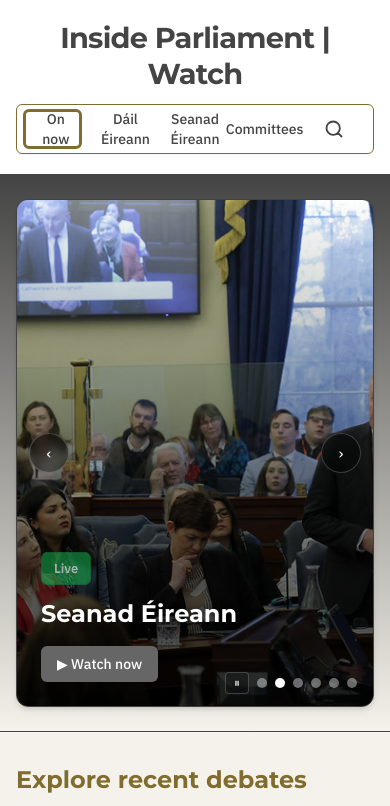
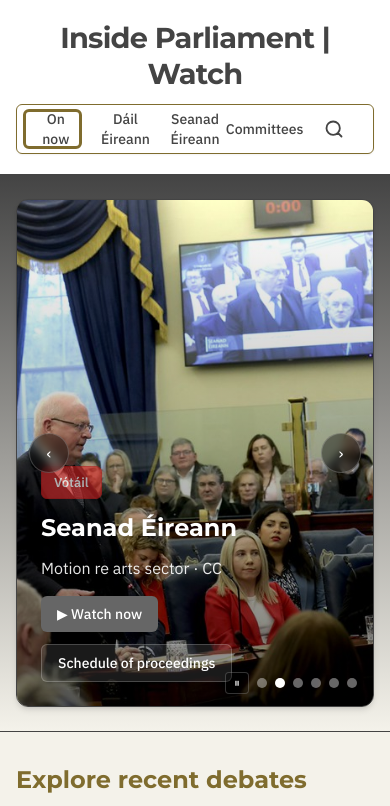
Before and after one commit to bubcass/vod-poc, a React (Vite) app: page / in a window 390 px wide. Shown: the top 806 px of the page. Built offline with nearby package versions, Linux system fonts and the light colour scheme.

Commit message:
UX update

```diff
--- a/src/pages/VodPage.tsx
+++ b/src/pages/VodPage.tsx
@@ -8,19 +8,18 @@
   const dateField: unknown = (item as any)?.date;
   if (typeof dateField === "string" && dateField.trim()) {
     const restStr =
-      typeof item.meta === "object"
-        ? item.meta?.rest
-        : typeof item.meta === "string"
-        ? item.meta.replace(dateField, "").replace(/^(\s*[—·,-]\s*)/, "").trim()
+      typeof (item as any).meta === "object"
+        ? (item as any).meta?.rest
+        : typeof (item as any).meta === "string"
+        ? (item as any).meta.replace(dateField, "").replace(/^(\s*[—·,-]\s*)/, "").trim()
         : undefined;
     return { main: dateField.trim(), rest: restStr };
   }
 
-  if (item.meta && typeof item.meta === "object") {
-    return { main: item.meta.main, rest: item.meta.rest };
-  }
+  const meta = (item as any).meta;
+  if (meta && typeof meta === "object") return { main: meta.main, rest: meta.rest };
 
-  const s = typeof item.meta === "string" ? item.meta.trim() : "";
+  const s = typeof meta === "string" ? meta.trim() : "";
   if (!s) return {};
 
   let splitIdx = s.indexOf(" — ");
@@ -37,9 +36,7 @@
   }
 
   const dotIdx = s.indexOf(" · ");
-  if (dotIdx > 0) {
-    return { main: s.slice(0, dotIdx).trim(), rest: s.slice(dotIdx + 3).trim() };
-  }
+  if (dotIdx > 0) return { main: s.slice(0, dotIdx).trim(), rest: s.slice(dotIdx + 3).trim() };
 
   return { rest: s };
 }
@@ -48,24 +45,19 @@
   const [activeTab, setActiveTab] = useState<TabKey>("ALL");
   const [q, setQ] = useState("");
 
+  // Base items by tab
   const itemsForTab: VodItem[] = useMemo(() => {
     switch (activeTab) {
-      case "DAIL":
-        return vodDail;
-      case "SEANAD":
-        return vodSeanad;
-      case "COMMITTEES":
-        return vodCommittees;
-      case "SEARCH":
-        return vodAll;
+      case "DAIL": return vodDail;
+      case "SEANAD": return vodSeanad;
+      case "COMMITTEES": return vodCommittees;
+      case "SEARCH": return vodAll;
       case "ALL":
-      default:
-        return vodAll;
+      default: return vodAll;
     }
   }, [activeTab]);
 
-  // Hero source for the *standard* (non-Live) flow — we’ll still use the same component,
-  // but we’ll override its "items" with Live slides on the ALL tab.
+  // Featured (non-SEARCH) — note join by " · "
   const featured = useMemo(() => {
     if (activeTab === "SEARCH") return [];
     return itemsForTab.slice(0, 5).map((it) => {
@@ -73,16 +65,17 @@
       return {
         id: it.id,
         title: it.title,
-        meta: [nm.main, nm.rest].filter(Boolean).join(" — "),
+        meta: [nm.main, nm.rest].filter(Boolean).join(" · "),
         thumb: it.thumb,
         href: it.href,
-        debate: it.debate,
-        badges: it.forum ? [{ label: it.forum }] : undefined,
+        debate: (it as any).debate,
+        forum: it.forum,
+        status: (((it as any)?.status ?? "") as string).toLowerCase(),
       };
     });
   }, [itemsForTab, activeTab]);
 
-  // SEARCH filtering
+  // SEARCH results
   const filteredForSearch: VodItem[] = useMemo(() => {
     if (activeTab !== "SEARCH") return itemsForTab;
     const term = q.trim().toLowerCase();
@@ -90,7 +83,7 @@
     return vodAll
       .filter((v) => {
         const nm = normalizeMetaFromItem(v);
-        const hay = [v.title, v.forum, v.topic, nm.main, nm.rest]
+        const hay = [v.title, v.forum, (v as any).topic, nm.main, nm.rest]
           .filter(Boolean)
           .join(" ")
           .toLowerCase();
@@ -99,15 +92,15 @@
       .slice(0, 30);
   }, [activeTab, q, itemsForTab]);
 
-  // --- Explore shelves ---
+  // Explore shelves
   const leadersOnly = useMemo(
-    () => vodAll.filter((v) => (v.topic || "").toLowerCase().includes("leader")),
+    () => vodAll.filter((v) => (((v as any).topic || "") as string).toLowerCase().includes("leader")),
     []
   );
   const orderOfBusinessOnly = useMemo(
     () =>
       vodAll.filter((v) => {
-        const t = (v.topic || "").toLowerCase();
+        const t = (((v as any).topic || "") as string).toLowerCase();
         const ti = (v.title || "").toLowerCase();
         return t.includes("order of business") || ti.includes("order of business");
       }),
@@ -116,20 +109,20 @@
   const privateMembersOnly = useMemo(
     () =>
       vodAll.filter((v) => {
-        const t = (v.topic || "").toLowerCase();
+        const t = (((v as any).topic || "") as string).toLowerCase();
         const ti = (v.title || "").toLowerCase();
         return t.includes("private members") || ti.includes("private members");
       }),
     []
   );
 
-  // --- Dáil, Seanad, Committees shelves ---
+  // Per-forum shelves
   const leadersDail = useMemo(
     () =>
       vodAll.filter(
         (v) =>
           v.forum === "Dáil Éireann" &&
-          ((v.topic || "").toLowerCase().includes("leader") ||
+          ((((v as any).topic || "") as string).toLowerCase().includes("leader") ||
             (v.title || "").toLowerCase().includes("leader"))
       ),
     []
@@ -140,59 +133,71 @@
       vodAll.filter(
         (v) =>
           v.forum === "Seanad Éireann" &&
-          ((v.topic || "").toLowerCase().includes("order of business") ||
+          ((((v as any).topic || "") as string).toLowerCase().includes("order of business") ||
             (v.title || "").toLowerCase().includes("order of business"))
       ),
     []
   );
 
-  // Committees-specific filter for “Schools funding”
   const schoolsFunding = useMemo(
     () =>
       vodAll.filter(
         (v) =>
-          v.forum?.toLowerCase().includes("committee") &&
-          (v.title?.toLowerCase().includes("school") ||
-            v.topic?.toLowerCase().includes("school")) &&
-          (v.title?.toLowerCase().includes("funding") ||
-            v.topic?.toLowerCase().includes("funding"))
+          (v.forum || "").toLowerCase().includes("committee") &&
+          ((v.title || "").toLowerCase().includes("school") ||
+            (((v as any).topic || "") as string).toLowerCase().includes("school")) &&
+          ((v.title || "").toLowerCase().includes("funding") ||
+            (((v as any).topic || "") as string).toLowerCase().includes("funding"))
       ),
     []
   );
 
-  // ----- LIVE slides (only used in the hero when activeTab === "ALL") -----
-  type LiveSlideItem = {
+  // ----- DATA-DRIVEN "On now" slides for ALL tab -----
+  type FeaturedItemLocal = {
     id: string;
-    title: string;
+    title: string; // will show in subline
+    meta?: string; // already joined with dot
     thumb: string;
     href?: string;
-    meta?: string;
+    debate?: string;
+    forum?: string; // big headline
+    status?: string; // controls pill on ALL tab
+    badges?: { label: string }[];
   };
 
-  const pickFirst = (pred: (v: VodItem) => boolean): VodItem | undefined =>
-    vodAll.find(pred) || vodAll[0];
+  const ON_NOW = new Set(["live", "in public session", "public", "vote", "vótáil", "votáil", "votail"]);
 
-  const liveSlides: LiveSlideItem[] = useMemo(() => {
-    const dail = pickFirst((v) => (v.forum || "").toLowerCase().includes("dáil"));
-    const seanad = pickFirst((v) => (v.forum || "").toLowerCase().includes("seanad"));
+  const allFromDataOnNow: FeaturedItemLocal[] = useMemo(() => {
+    const items = vodAll
+      .filter((v) => ON_NOW.has((((v as any).status ?? "") as string).toLowerCase()))
+      .map((v) => {
+        const nm = normalizeMetaFromItem(v);
+        return {
+          id: v.id,
+          title: v.title,
+          meta: nm.rest || "", // exclude date for On now
+          thumb: v.thumb,
+          href: v.href,
+          debate: (v as any).debate,
+          forum: v.forum,
+          status: (((v as any).status ?? "") as string).toLowerCase(),
+        } as FeaturedItemLocal;
+      });
 
-    const room = (n: number) =>
-      pickFirst(
-        (v) =>
-          (v.forum || "").toLowerCase().includes("committee") &&
-          ((v.title || "").toLowerCase().includes(`room ${n}`) ||
-            (v.topic || "").toLowerCase().includes(`room ${n}`))
-      );
+    const chamberRank = (forum: string) =>
+      forum?.toLowerCase().includes("dáil") ? 0 :
+      forum?.toLowerCase().includes("seanad") ? 1 :
+      2;
 
-    const slides: LiveSlideItem[] = [];
-    if (dail) slides.push({ id: "live-dail", title: "Dáil Éireann", thumb: dail.thumb, href: dail.href });
-    if (seanad) slides.push({ id: "live-seanad", title: "Seanad Éireann", thumb: seanad.thumb, href: seanad.href });
-    for (let n = 1; n <= 4; n++) {
-      const r = room(n);
-      if (r) slides.push({ id: `live-committee-${n}`, title: `Committee Room ${n}`, thumb: r.thumb, href: r.href });
-    }
-    return slides.length ? slides : featured;
-  }, [featured]);
+    items.sort((a, b) => {
+      const ar = chamberRank(a.forum || "");
+      const br = chamberRank(b.forum || "");
+      if (ar !== br) return ar - br;
+      return (a.title || "").localeCompare(b.title || "");
+    });
+
+    return items;
+  }, []);
 
   const VISIBLE_LIMIT = activeTab === "SEARCH" ? 30 : 8;
 
@@ -225,22 +230,23 @@
                 className="w-full rounded-md border border-brand-gray-300 px-3 py-2 focus:outline-none focus:ring-2 focus:ring-brand-gold"
               />
               <div className="mt-2 text-xs text-brand-gray-600">
-                Showing {filteredForSearch.length} result
-                {filteredForSearch.length === 1 ? "" : "s"}
+                Showing {filteredForSearch.length} result{filteredForSearch.length === 1 ? "" : "s"}
                 {q ? <> for <span className="font-medium">“{q}”</span></> : null}.
               </div>
             </div>
           </div>
         </section>
       ) : (
-        // Width-stable hero (unchanged sizing)
+        // Width-stable hero
         <section className="bg-gradient-to-b from-brand-gray-50 to-brand-cream">
           <div className="max-w-6xl mx-auto px-4 py-6">
             <HeroCarousel
-              items={activeTab === "ALL" ? liveSlides : featured}
+              items={activeTab === "ALL"
+                ? (allFromDataOnNow.length ? (allFromDataOnNow as any) : (featured as any))
+                : (featured as any)}
               intervalMs={6000}
               onPlay={(item) => item.href && window.open(item.href, "_self")}
-              liveMode={activeTab === "ALL"} // only ALL gets the green "Live" pill
+              liveMode={activeTab === "ALL" && allFromDataOnNow.length > 0}
             />
           </div>
         </section>
@@ -248,14 +254,12 @@
 
       {/* MAIN */}
       <main className="flex-grow">
-        {/* Primary shelf */}
         <VodGrid
           title={activeTab === "SEARCH" ? "Search results" : "Explore recent debates"}
           items={activeTab === "SEARCH" ? filteredForSearch : itemsForTab}
           limit={VISIBLE_LIMIT}
         />
 
-        {/* Explore-only shelves */}
         {activeTab === "ALL" && leadersOnly.length > 0 && (
           <VodGrid title="Discover: Leaders’ Questions" items={leadersOnly} limit={9} />
         )}
@@ -266,17 +270,14 @@
           <VodGrid title="Discover: Private Members’ Business" items={privateMembersOnly} limit={9} />
         )}
 
-        {/* Dáil-specific shelf */}
         {activeTab === "DAIL" && leadersDail.length > 0 && (
           <VodGrid title="Discover: Leaders’ Questions" items={leadersDail} limit={9} />
         )}
 
-        {/* Seanad-specific shelf */}
         {activeTab === "SEANAD" && orderSeanad.length > 0 && (
           <VodGrid title="Discover: Order of Business" items={orderSeanad} limit={9} />
         )}
 
-        {/* Committees-specific shelf */}
         {activeTab === "COMMITTEES" && schoolsFunding.length > 0 && (
           <VodGrid title="In Focus: Schools funding" items={schoolsFunding} limit={9} />
         )}
@@ -348,10 +349,16 @@
 function VodCard({ item }: { item: VodItem }) {
   const { main: metaMain, rest: metaRest } = normalizeMetaFromItem(item);
 
-  // Optional status-based suppression if you add `status` in data later
-  const status = ((item as any)?.status || "").toString().toLowerCase();
-  const isSpecial = ["live", "public", "vote", "vótáil", "votáil", "votail"].includes(status);
-  const showOnDemand = !isSpecial; // default true (most VOD is on demand)
+  const rawStatus = (((item as any)?.status || "") as string).toLowerCase();
+  const isSpecial =
+    rawStatus === "live" ||
+    rawStatus === "public" ||
+    rawStatus === "in public session" ||
+    rawStatus === "vote" ||
+    rawStatus === "vótáil" ||
+    rawStatus === "votáil" ||
+    rawStatus === "votail";
+  const showOnDemand = !isSpecial;
 
   return (
     <a
@@ -366,7 +373,7 @@
           loading="lazy"
         />
 
-        {/* Badge row (bottom-left): forum + On demand (blue) */}
+        {/* Badge row (bottom-left) */}
         <div className="absolute left-2 bottom-2 flex items-center gap-1">
           {item.forum && (
             <span className="inline-flex items-center px-2.5 py-0.5 text-[11px] font-semibold rounded-md bg-[#FFC107]/90 text-black border border-[#E0A800] shadow-sm">
@@ -409,13 +416,15 @@
 
 /* ===================== Width-stable container-locked hero carousel ===================== */
 
-type FeaturedItemLocal = {
+type FeaturedItemLocalHC = {
   id: string;
-  title: string;
-  meta?: string;
+  title: string; // used in subline
+  meta?: string;  // joined with dot
   thumb: string;
   href?: string;
   debate?: string;
+  forum?: string; // shown as the big headline
+  status?: string; // used on ALL tab
   badges?: { label: string }[];
 };
 
@@ -423,11 +432,11 @@
   items,
   intervalMs = 6000,
   onPlay,
-  liveMode = false, // when true, show the green "Live" pill and hide amber/blue pills
+  liveMode = false,
 }: {
-  items: FeaturedItemLocal[];
+  items: FeaturedItemLocalHC[];
   intervalMs?: number;
-  onPlay?: (item: FeaturedItemLocal) => void;
+  onPlay?: (item: FeaturedItemLocalHC) => void;
   liveMode?: boolean;
 }) {
   const [index, setIndex] = useState(0);
@@ -478,19 +487,31 @@
 
   const item = items[index];
 
-  // Gentle green LIVE pill style (hero only when liveMode=true)
-  const livePill =
-    "inline-flex items-center px-3 py-1.5 text-[13px] font-semibold rounded-md " +
-    "bg-green-600/90 text-white border border-green-700 shadow-sm " +
-    "animate-[pulse_3.6s_ease-in-out_infinite]";
+  // Pill styles (both Live and Vótáil pulse gently)
+  const pillBase = "inline-flex items-center px-3 py-1.5 text-[13px] font-semibold rounded-md";
+  const gentlePulse = "animate-[pulse_3.6s_ease-in-out_infinite]";
 
-  // Forum amber + On demand blue (hero, non-live tabs)
-  const forumBadge =
-    "inline-flex items-center px-3 py-1.5 text-[13px] font-semibold rounded-md " +
-    "bg-[#FFC107]/90 text-black border border-[#E0A800] shadow-[0_1px_3px_rgba(0,0,0,0.25)]";
-  const onDemandBadge =
-    "inline-flex items-center px-3 py-1.5 text-[13px] font-semibold rounded-md " +
-    "bg-blue-300/90 text-blue-900 border border-blue-400 shadow-sm";
+  const pillLive = `${pillBase} bg-green-600/90 text-white border border-green-700 shadow-sm ${gentlePulse}`;
+  const pillVote = `${pillBase} bg-red-600/90 text-white border border-red-700 shadow-sm ${gentlePulse}`;
+  const pillForum = `${pillBase} bg-[#FFC107]/90 text-black border border-[#E0A800] shadow-[0_1px_3px_rgba(0,0,0,0.25)]`;
+  const pillOnDemand = `${pillBase} bg-blue-300/90 text-blue-900 border border-blue-400 shadow-sm`;
+
+  const status = ((item.status || "") as string).toLowerCase();
+  const statusLabel =
+    status === "public" || status === "in public session" ? "In public session"
+    : status === "live" ? "Live"
+    : (status === "vote" || status === "vótáil" || status === "votáil" || status === "votail") ? "Vótáil"
+    : "";
+
+  const statusClass =
+    status === "public" || status === "in public session" ? pillLive
+    : status === "live" ? pillLive
+    : (status === "vote" || status === "vótáil" || status === "votáil" || status === "votail") ? pillVote
+    : "";
+
+  // Subline (title · meta), On now already excludes date at the data-prep step
+  const sublineParts = [item.title, item.meta].filter(Boolean);
+  const subline = sublineParts.join(" · ");
 
   return (
     <div
@@ -500,6 +521,7 @@
       aria-label="Featured videos"
       tabIndex={0}
     >
+      {/* Fixed-height, width-stable */}
       <div className="relative w-full h-[clamp(360px,60vh,800px)]">
         {/* Image */}
         <img
@@ -509,42 +531,50 @@
           draggable={false}
         />
 
-        {/* Dark overlay spans full width */}
-        <div className="pointer-events-none absolute inset-0 bg-gradient-to-t from-black/75 via-black/40 to-transparent" />
+        {/* Dark overlay */}
+        <div className="pointer-events-none absolute inset-0 bg-gradient-to-t from-black/55 via-black/25 to-transparent" />
 
-        {/* Content (bottom-left) */}
+        {/* Content */}
         <div className="relative z-10 h-full flex flex-col justify-end p-6 sm:p-8">
           <div className="max-w-2xl space-y-3">
             {/* Pills row */}
-            {liveMode ? (
-              <span className={livePill}>Live</span>
+            {statusLabel && liveMode ? (
+              <span className={statusClass}>{statusLabel}</span>
             ) : (
               <div className="flex flex-wrap items-center gap-2">
-                {item.badges?.map((b, i) => (
-                  <span key={i} className={forumBadge}>{b.label}</span>
-                ))}
-                {/* Always show On demand in non-live hero */}
-                <span className={onDemandBadge}>On demand</span>
+                {item.forum && <span className={pillForum}>{item.forum}</span>}
+                <span className={pillOnDemand}>On demand</span>
               </div>
             )}
 
-            {/* Title */}
+            {/* Forum as main headline */}
             <h2 className="text-2xl sm:text-3xl md:text-4xl font-bold text-white leading-snug drop-shadow-md">
-              {item.title}
+              {item.forum || item.title}
             </h2>
 
-            {/* Meta */}
-            {item.meta && <p className="text-white/85 text-sm">{item.meta}</p>}
+            {/* Subline: title · meta */}
+            {subline && <p className="text-white/90 text-base sm:text-lg">{subline}</p>}
 
             {/* CTAs */}
-            <div className="flex gap-3 pt-1">
+            <div className="flex flex-wrap gap-3 pt-1">
               <button
                 onClick={() => onPlay?.(item)}
                 className="px-4 py-2 bg-[#666666] text-white text-sm font-medium rounded-md hover:bg-[#555555] transition"
               >
                 ▶ Watch now
               </button>
-              {item.debate && (
+
+              {/* NEW: Only on the On now tab */}
+              {liveMode && (
+                <a
+                  href="https://www.oireachtas.ie/en/detailed-schedule/"
+                  className="px-4 py-2 bg-white/10 text-white text-sm font-medium rounded-md hover:bg-white/20 transition border border-white/20"
+                >
+                  Schedule of proceedings
+                </a>
+              )}
+
+              {item.debate && !liveMode && (
                 <a
                   href={item.debate}
                   className="px-4 py-2 bg-white/10 text-white text-sm font-medium rounded-md hover:bg-white/20 transition border border-white/20"
```
